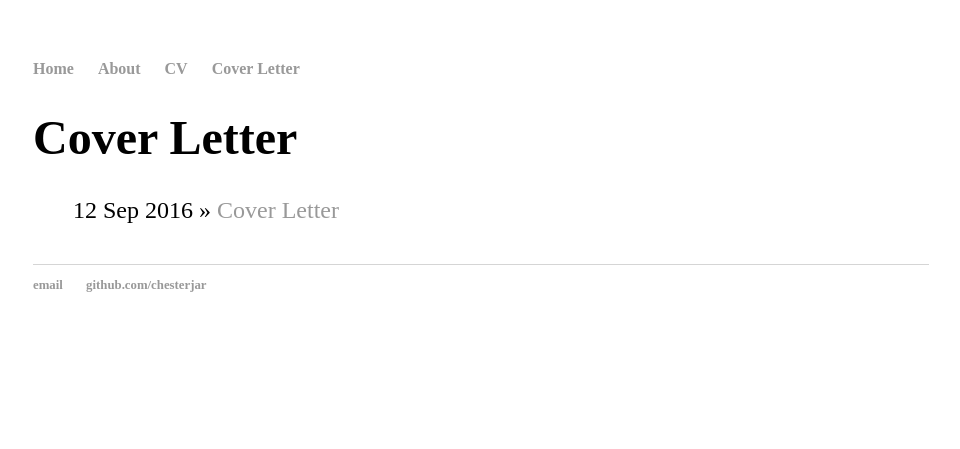
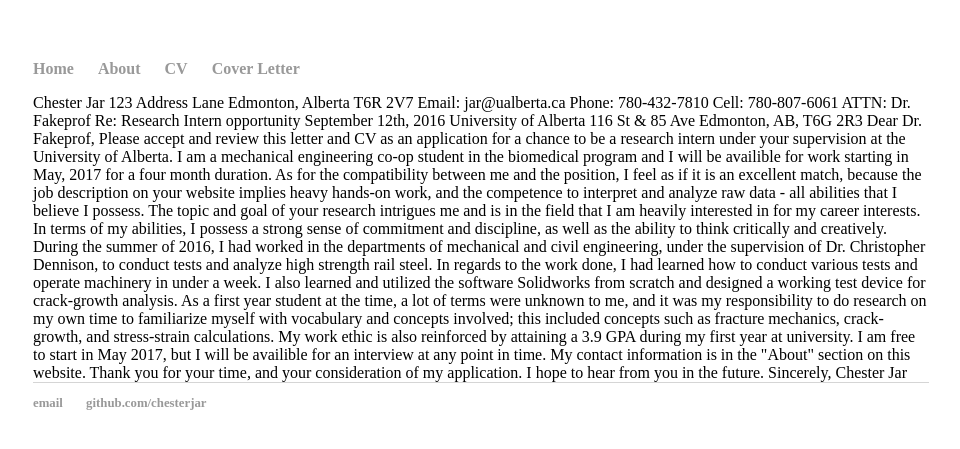
Before and after one commit to chesterjar/chesterjar, a Jekyll site: the page built from cover-letter/index.html, in a window 1280 px wide. Shown: the top 449 px of the page, without its empty margins (159-1119 px from the left). Built offline with Jekyll 4.4.1, drawn with Linux system fonts in a browser that asks for light colours.

Commit message:
Update index.html

```diff
--- a/cover-letter/index.html
+++ b/cover-letter/index.html
@@ -1,11 +1,52 @@
 ---
 layout: default
-title: Cover Letter
+title: "Cover Letter"
+date: 2016-09-12
 ---
-	<h1>{{ page.title }}</h1>
-	<ul class="posts">
+Chester Jar
 
-	  {% for post in site.posts %}
-	    <li><span>{{ post.date | date_to_string }}</span> » <a href="{{ post.url }}" title="{{ post.title }}">{{ post.title }}</a></li>
-	  {% endfor %}
-	</ul>
+123 Address Lane
+
+Edmonton, Alberta
+
+T6R 2V7
+
+Email: jar@ualberta.ca
+
+Phone: 780-432-7810
+
+Cell: 780-807-6061
+
+
+ATTN: Dr. Fakeprof
+Re: Research Intern opportunity
+
+
+
+September 12th, 2016
+
+University of Alberta
+
+116 St & 85 Ave
+
+Edmonton, AB, T6G 2R3
+
+
+Dear Dr. Fakeprof,
+
+  Please accept and review this letter and CV as an application for a chance to be a research intern under your supervision at the
+University of Alberta. I am a mechanical engineering co-op student in the biomedical program and I will be availible for work starting in May, 2017 for a four month duration.
+
+  As for the compatibility between me and the position, I feel as if it is an excellent match, because the job description on your
+website implies heavy hands-on work, and the competence to interpret and analyze raw data - all abilities that I believe I possess. The topic and goal of your research intrigues me and is in the field that I am heavily interested in for my career interests.
+
+  In terms of my abilities, I possess a strong sense of commitment and discipline, as well as the ability to think critically and
+creatively. During the summer of 2016, I had worked in the departments of mechanical and civil engineering, under the supervision of Dr. Christopher Dennison, to conduct tests and analyze high strength rail steel. In regards to the work done, I had learned how to conduct various tests and operate machinery in under a week. I also learned and utilized the software Solidworks from scratch and designed a working test device for crack-growth analysis. As a first year student at the time, a lot of terms were unknown to me, and it was my responsibility to do research on my own time to familiarize myself with vocabulary and concepts involved; this included concepts such as fracture mechanics, crack-growth, and stress-strain calculations. My work ethic is also reinforced by attaining a 3.9 GPA during my first year at university.
+
+  I am free to start in May 2017, but I will be availible for an interview at any point in time. My contact information is in the
+"About" section on this website. Thank you for your time, and your consideration of my application. I hope to hear from you in the future.
+
+
+Sincerely,
+
+Chester Jar
```
